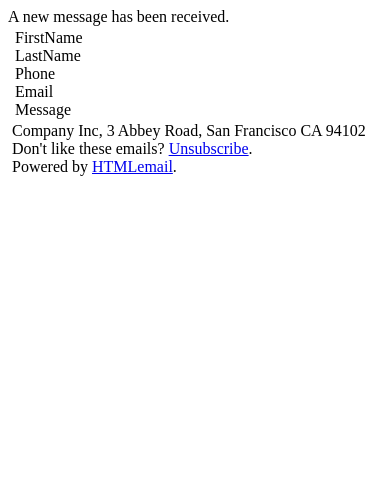
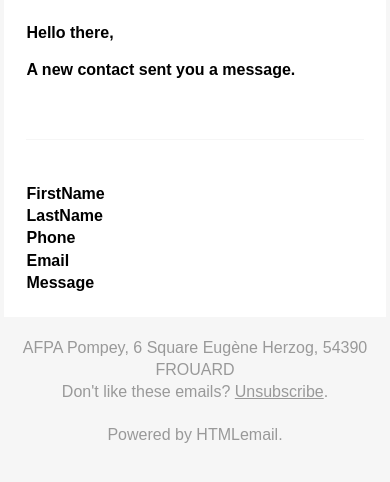
Before and after one commit to ScytAl3/site-web-village, a Symfony app: template templates/emails/contact.html.twig in a window 390 px wide. Shown: the top 482 px of the page. Run offline with Twig, Linux system fonts and the light colour scheme; the template is opened without the code that fills it, so the values that code supplies are empty; some libraries are stand-ins or nearby versions.

Commit message:
add responsive html email template & navbar color

```diff
--- a/src/Controller/MainWebsiteController.php
+++ b/src/Controller/MainWebsiteController.php
@@ -61,7 +61,7 @@ class MainWebsiteController extends AbstractController
         if ($contactForm->isSubmitted() && $contactForm->isValid()) {
             $contactNotification->notify($contact);
             $this->addFlash('success', 'Your message has been sent successfully');
-            $this->redirectToRoute('contact');
+            return $this->redirectToRoute('contact');
         }
 
         return $this->render('contact/index.html.twig', [
--- a/templates/base.html.twig
+++ b/templates/base.html.twig
@@ -47,7 +47,7 @@
             </ul>
             <p><br>&copy;
                 {{ 'now'|date('Y') }}
-                - Tous droits réservés - Walnut Grove</p>
+                - Tous droits réservés - Mon Joli Village</p>
         </footer>
 
         {% block javascripts %}
--- a/templates/contact/index.html.twig
+++ b/templates/contact/index.html.twig
@@ -25,15 +25,15 @@
             <ul class="list-unstyled mb-0">
                 <li>
                     <i class="fas fa-map-marker-alt fa-2x blue-text"></i>
-                    <p>San Francisco, CA 94126, USA</p>
+                    <p>AFPA POMPEY, 54390 FROUARD, FRANCE</p>
                 </li>
                 <li>
                     <i class="fas fa-phone fa-2x mt-4 blue-text"></i>
-                    <p>+ 01 234 567 89</p>
+                    <p>+ 33 610 56 78 95</p>
                 </li>
                 <li>
                     <i class="fas fa-envelope fa-2x mt-4 blue-text"></i>
-                    <p class="mb-0">contact@example.com</p>
+                    <p class="mb-0">contact@notre-dame-des-landes.fr</p>
                 </li>
             </ul>
         </div>
--- a/templates/emails/contact.html.twig
+++ b/templates/emails/contact.html.twig
@@ -4,19 +4,350 @@
     <head>
         <meta name="viewport" content="width=device-width" />
         <meta http-equiv="Content-Type" content="text/html; charset=UTF-8" />
-        <title>
-            {% block title %}Simple Transactional Email
-            {% endblock %}
-        </title>
-        <meta content="width=device-width, initial-scale=1, shrink-to-fit=no" name="viewport">
-        {% block stylesheets %}
-        {{ encore_entry_link_tags('app') }}
-        {% endblock %}
+        <title>Simple Transactional Email</title>
+        <style>
+            /* -------------------------------------
+          GLOBAL RESETS
+      ------------------------------------- */
+
+            /*All the styling goes here*/
+
+            img {
+                border: none;
+                -ms-interpolation-mode: bicubic;
+                max-width: 100%;
+            }
+
+            body {
+                background-color: #f6f6f6;
+                font-family: sans-serif;
+                -webkit-font-smoothing: antialiased;
+                font-size: 14px;
+                line-height: 1.4;
+                margin: 0;
+                padding: 0;
+                -ms-text-size-adjust: 100%;
+                -webkit-text-size-adjust: 100%;
+            }
+
+            table {
+                border-collapse: separate;
+                mso-table-lspace: 0pt;
+                mso-table-rspace: 0pt;
+                width: 100%;
+            }
+
+            table td {
+                font-family: sans-serif;
+                font-size: 14px;
+                vertical-align: top;
+            }
+
+            /* -------------------------------------
+          BODY & CONTAINER
+      ------------------------------------- */
+            .body {
+                background-color: #f6f6f6;
+                width: 100%;
+            }
+
+            /* Set a max-width, and make it display as block so it will automatically stretch to that width, but will also shrink down on a phone or something */
+            .container {
+                display: block;
+                margin: 0 auto !important;
+                /* makes it centered */
+                max-width: 580px;
+                padding: 10px;
+                width: 580px;
+            }
+
+            /* This should also be a block element, so that it will fill 100% of the .container */
+            .content {
+                box-sizing: border-box;
+                display: block;
+                margin: 0 auto;
+                max-width: 580px;
+                padding: 10px;
+            }
+
+            /* -------------------------------------
+          HEADER, FOOTER, MAIN
+      ------------------------------------- */
+            .main {
+                background: #ffffff;
+                border-radius: 3px;
+                width: 100%;
+            }
+
+            .wrapper {
+                box-sizing: border-box;
+                padding: 20px;
+            }
+
+            .content-block {
+                padding-bottom: 10px;
+                padding-top: 10px;
+            }
+
+            .footer {
+                clear: both;
+                margin-top: 10px;
+                text-align: center;
+                width: 100%;
+            }
+
+            .footer td,
+            .footer p,
+            .footer span,
+            .footer a {
+                color: #999999;
+                font-size: 12px;
+                text-align: center;
+            }
+
+            /* -------------------------------------
+          TYPOGRAPHY
+      ------------------------------------- */
+            h1,
+            h2,
+            h3,
+            h4 {
+                color: #000000;
+                font-family: sans-serif;
+                font-weight: 400;
+                line-height: 1.4;
+                margin: 0;
+                margin-bottom: 30px;
+            }
+
+            h1 {
+                font-size: 35px;
+                font-weight: 300;
+                text-align: center;
+                text-transform: capitalize;
+            }
+
+            p,
+            ul,
+            ol {
+                font-family: sans-serif;
+                font-size: 14px;
+                font-weight: normal;
+                margin: 0;
+                margin-bottom: 15px;
+            }
+
+            p li,
+            ul li,
+            ol li {
+                list-style-position: inside;
+                margin-left: 5px;
+            }
+
+            a {
+                color: #3498db;
+                text-decoration: underline;
+            }
+
+            /* -------------------------------------
+          BUTTONS
+      ------------------------------------- */
+            .btn {
+                box-sizing: border-box;
+                width: 100%;
+            }
+
+            .btn>tbody>tr>td {
+                padding-bottom: 15px;
+            }
+
+            .btn table {
+                width: auto;
+            }
+
+            .btn table td {
+                background-color: #ffffff;
+                border-radius: 5px;
+                text-align: center;
+            }
+
+            .btn a {
+                background-color: #ffffff;
+                border: solid 1px #3498db;
+                border-radius: 5px;
+                box-sizing: border-box;
+                color: #3498db;
+                cursor: pointer;
+                display: inline-block;
+                font-size: 14px;
+                font-weight: bold;
+                margin: 0;
+                padding: 12px 25px;
+                text-decoration: none;
+                text-transform: capitalize;
+            }
+
+            .btn-primary table td {
+                background-color: #3498db;
+            }
+
+            .btn-primary a {
+                background-color: #3498db;
+                border-color: #3498db;
+                color: #ffffff;
+            }
+
+            /* -------------------------------------
+          OTHER STYLES THAT MIGHT BE USEFUL
+      ------------------------------------- */
+            .last {
+                margin-bottom: 0;
+            }
+
+            .first {
+                margin-top: 0;
+            }
+
+            .align-center {
+                text-align: center;
+            }
+
+            .align-right {
+                text-align: right;
+            }
+
+            .align-left {
+                text-align: left;
+            }
+
+            .clear {
+                clear: both;
+            }
+
+            .mt0 {
+                margin-top: 0;
+            }
+
+            .mb0 {
+                margin-bottom: 0;
+            }
+
+            .preheader {
+                color: transparent;
+                display: none;
+                height: 0;
+                max-height: 0;
+                max-width: 0;
+                opacity: 0;
+                overflow: hidden;
+                mso-hide: all;
+                visibility: hidden;
+                width: 0;
+            }
+
+            .powered-by a {
+                text-decoration: none;
+            }
+
+            hr {
+                border: 0;
+                border-bottom: 1px solid #f6f6f6;
+                margin: 20px 0;
+            }
+
+            /* -------------------------------------
+          RESPONSIVE AND MOBILE FRIENDLY STYLES
+      ------------------------------------- */
+            @media only screen and (max-width: 620px) {
+                table[class=body] h1 {
+                    font-size: 28px !important;
+                    margin-bottom: 10px !important;
+                }
+
+                table[class=body] p,
+                table[class=body] ul,
+                table[class=body] ol,
+                table[class=body] td,
+                table[class=body] span,
+                table[class=body] a {
+                    font-size: 16px !important;
+                }
+
+                table[class=body] .wrapper,
+                table[class=body] .article {
+                    padding: 10px !important;
+                }
+
+                table[class=body] .content {
+                    padding: 0 !important;
+                }
+
+                table[class=body] .container {
+                    padding: 0 !important;
+                    width: 100% !important;
+                }
+
+                table[class=body] .main {
+                    border-left-width: 0 !important;
+                    border-radius: 0 !important;
+                    border-right-width: 0 !important;
+                }
+
+                table[class=body] .btn table {
+                    width: 100% !important;
+                }
+
+                table[class=body] .btn a {
+                    width: 100% !important;
+                }
+
+                table[class=body] .img-responsive {
+                    height: auto !important;
+                    max-width: 100% !important;
+                    width: auto !important;
+                }
+            }
+
+            /* -------------------------------------
+          PRESERVE THESE STYLES IN THE HEAD
+      ------------------------------------- */
+            @media all {
+                .ExternalClass {
+                    width: 100%;
+                }
+
+                .ExternalClass,
+                .ExternalClass p,
+                .ExternalClass span,
+                .ExternalClass font,
+                .ExternalClass td,
+                .ExternalClass div {
+                    line-height: 100%;
+                }
+
+                .apple-link a {
+                    color: inherit !important;
+                    font-family: inherit !important;
+                    font-size: inherit !important;
+                    font-weight: inherit !important;
+                    line-height: inherit !important;
+                    text-decoration: none !important;
+                }
+
+                .btn-primary table td:hover {
+                    background-color: #34495e !important;
+                }
+
+                .btn-primary a:hover {
+                    background-color: #34495e !important;
+                    border-color: #34495e !important;
+                }
+            }
+        </style>
     </head>
 
-    <body>
-
-        <span class="preheader">A new message has been received.</span>
+    <body class="">
+        <span class="preheader">This is preheader text. Some clients will show this text as a preview.</span>
         <table role="presentation" border="0" cellpadding="0" cellspacing="0" class="body">
             <tr>
                 <td>&nbsp;</td>
@@ -31,24 +362,39 @@
                                 <td class="wrapper">
                                     <table role="presentation" border="0" cellpadding="0" cellspacing="0">
                                         <tr>
-                                            <td>FirstName</td>
+                                            <td class="wrapper">
+                                                <table role="presentation" border="0" cellpadding="0" cellspacing="0">
+                                                    <tr>
+                                                        <p><b>Hello there,</b></p>
+                                                        <p><b>A new contact sent you a message.</b></p>
+                                                        <br>
+                                                        <hr>
+                                                        <br>
+                                                    </tr>
+                                                    <tr>
+                                                        <td><b>FirstName</b>&nbsp;&nbsp;</td>
                                                         <td>{{ contact.firstName }}</td>
                                                     </tr>
                                                     <tr>
-                                            <td>LastName</td>
+                                                        <td><b>LastName</b>&nbsp;&nbsp;</td>
                                                         <td>{{ contact.lastName }}</td>
                                                     </tr>
                                                     <tr>
-                                            <td>Phone</td>
+                                                        <td><b>Phone</b>&nbsp;&nbsp;</td>
                                                         <td>{{ contact.phone }}</td>
                                                     </tr>
                                                     <tr>
-                                            <td>Email</td>
+                                                        <td><b>Email</b>&nbsp;&nbsp;</td>
                                                         <td>{{ contact.email }}</td>
                                                     </tr>
                                                     <tr>
-                                            <td>Message</td>
-                                            <td>{{ contact.message | nl2br }}</td>
+                                                        <td><b>Message</b>&nbsp;&nbsp;</td>
+                                                        <td>
+                                                            <p>{{ contact.message | nl2br }}</p>
+                                                        </td>
+                                                    </tr>
+                                                </table>
+                                            </td>
                                         </tr>
                                     </table>
                                 </td>
@@ -63,8 +409,8 @@
                             <table role="presentation" border="0" cellpadding="0" cellspacing="0">
                                 <tr>
                                     <td class="content-block">
-                                        <span class="apple-link">Company Inc, 3 Abbey Road, San Francisco CA
-                                            94102</span>
+                                        <span class="apple-link">AFPA Pompey, 6 Square Eugène Herzog, 54390
+                                            FROUARD</span>
                                         <br> Don't like these emails? <a
                                             href="http://i.imgur.com/CScmqnj.gif">Unsubscribe</a>.
                                     </td>
@@ -83,9 +429,6 @@
                 <td>&nbsp;</td>
             </tr>
         </table>
-        {% block javascripts %}
-        {{ encore_entry_script_tags('app') }}
-        {% endblock %}
     </body>
 
 </html>
```
Also changed, not shown: templates/include/navbar.html.twig (+7 -2 lines). Lines whose indentation alone changed are shown as unchanged.
